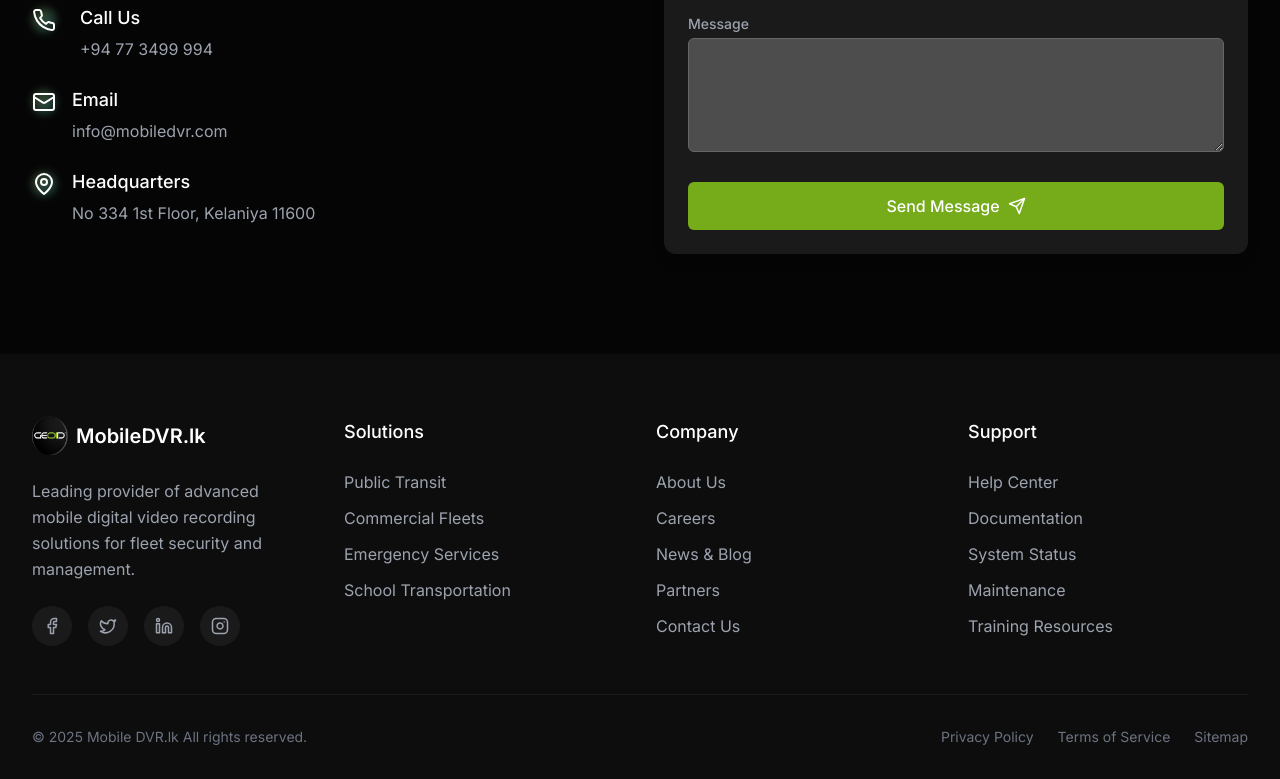
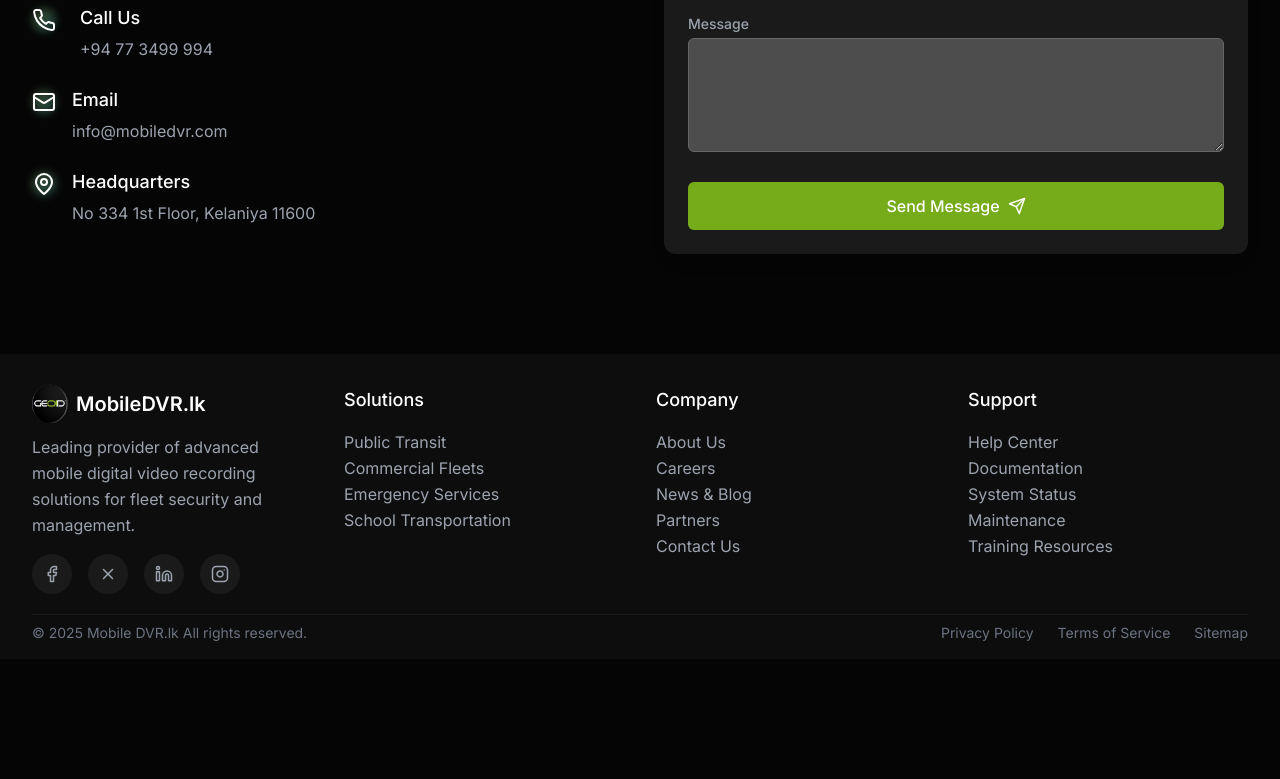
Before and after one commit to yasiru9696/Mobile-DVR, a React (Vite) app: page / in a window 1280 px wide. Shown: the part 5274-6053 px from the top of the page. After the commit the page ends 5933 px from the top, so only its background shows below. Built offline with nearby package versions, Linux system fonts and the light colour scheme.

Commit message:
Poyaday2

```diff
--- a/src/components/Footer.tsx
+++ b/src/components/Footer.tsx
@@ -1,20 +1,20 @@
 import React from 'react';
-import { Facebook, Twitter, Linkedin, Instagram } from 'lucide-react';
+import { Facebook, X, Linkedin, Instagram } from 'lucide-react';
 import geoidImg from '/img/geoid.png';
 
 const Footer: React.FC = () => {
   return (
-    <footer className="bg-dark-900 pt-16 pb-8">
+    <footer className="bg-dark-900 pt-8 pb-4">
       <div className="container-custom">
-        <div className="grid grid-cols-1 md:grid-cols-2 lg:grid-cols-4 gap-8 mb-12">
+        <div className="grid grid-cols-1 md:grid-cols-2 lg:grid-cols-4 gap-8 mb-5">
           <div>
-            <a href="#" className="flex items-center gap-2 mb-6">
+            <a href="#" className="flex items-center gap-2 mb-3">
               <div className="h-9 w-9 rounded-full bg-gradient-to-br from-gray-500 to-black-500 flex items-center justify-center">
                 <img src={geoidImg} alt="Geoid Logo" className="h-10 w-auto" />
               </div>
               <span className="text-white font-semibold text-xl">MobileDVR.lk</span>
             </a>
-            <p className="text-gray-400 mb-6">
+            <p className="text-gray-400 mb-4">
               Leading provider of advanced mobile digital video recording solutions for fleet security and management.
             </p>
             <div className="flex space-x-4">
@@ -22,7 +22,7 @@ const Footer: React.FC = () => {
                 <Facebook size={18} />
               </a>
               <a href="#" className="w-10 h-10 rounded-full bg-dark-800 flex items-center justify-center text-gray-400 hover:text-white hover:bg-primary-600 transition-colors">
-                <Twitter size={18} />
+                <X size={18} />
               </a>
               <a href="#" className="w-10 h-10 rounded-full bg-dark-800 flex items-center justify-center text-gray-400 hover:text-white hover:bg-primary-600 transition-colors">
                 <Linkedin size={18} />
@@ -34,8 +34,8 @@ const Footer: React.FC = () => {
           </div>
 
           <div>
-            <h3 className="text-lg font-medium mb-6">Solutions</h3>
-            <ul className="space-y-3">
+            <h3 className="text-lg font-medium mb-4">Solutions</h3>
+            <ul className="space-y-0.5">
               <li><a href="#" className="text-gray-400 hover:text-primary-400 transition-colors">Public Transit</a></li>
               <li><a href="#" className="text-gray-400 hover:text-primary-400 transition-colors">Commercial Fleets</a></li>
               <li><a href="#" className="text-gray-400 hover:text-primary-400 transition-colors">Emergency Services</a></li>
@@ -44,8 +44,8 @@ const Footer: React.FC = () => {
           </div>
 
           <div>
-            <h3 className="text-lg font-medium mb-6">Company</h3>
-            <ul className="space-y-3">
+            <h3 className="text-lg font-medium mb-4">Company</h3>
+            <ul className="space-y-0.5">
               <li><a href="#" className="text-gray-400 hover:text-primary-400 transition-colors">About Us</a></li>
               <li><a href="#" className="text-gray-400 hover:text-primary-400 transition-colors">Careers</a></li>
               <li><a href="#" className="text-gray-400 hover:text-primary-400 transition-colors">News & Blog</a></li>
@@ -55,8 +55,8 @@ const Footer: React.FC = () => {
           </div>
 
           <div>
-            <h3 className="text-lg font-medium mb-6">Support</h3>
-            <ul className="space-y-3">
+            <h3 className="text-lg font-medium mb-4">Support</h3>
+            <ul className="space-y-0.5">
               <li><a href="#" className="text-gray-400 hover:text-primary-400 transition-colors">Help Center</a></li>
               <li><a href="#" className="text-gray-400 hover:text-primary-400 transition-colors">Documentation</a></li>
               <li><a href="#" className="text-gray-400 hover:text-primary-400 transition-colors">System Status</a></li>
@@ -66,7 +66,7 @@ const Footer: React.FC = () => {
           </div>
         </div>
 
-        <div className="border-t border-dark-800 pt-8">
+        <div className="border-t border-dark-800 pt-2">
           <div className="flex flex-col md:flex-row justify-between items-center">
             <p className="text-gray-500 text-sm mb-4 md:mb-0">
               © {new Date().getFullYear()} Mobile DVR.lk  All rights reserved.
```
